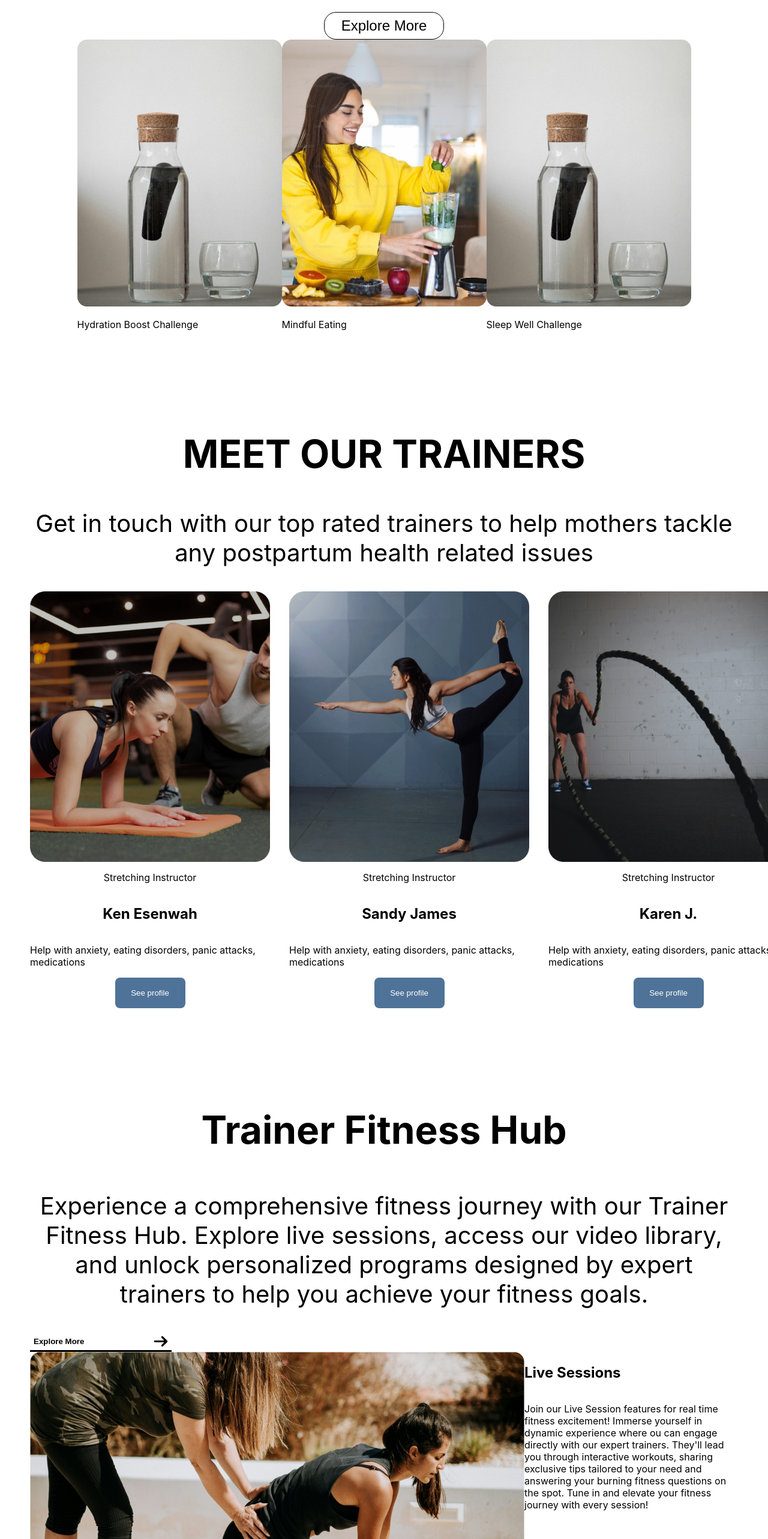
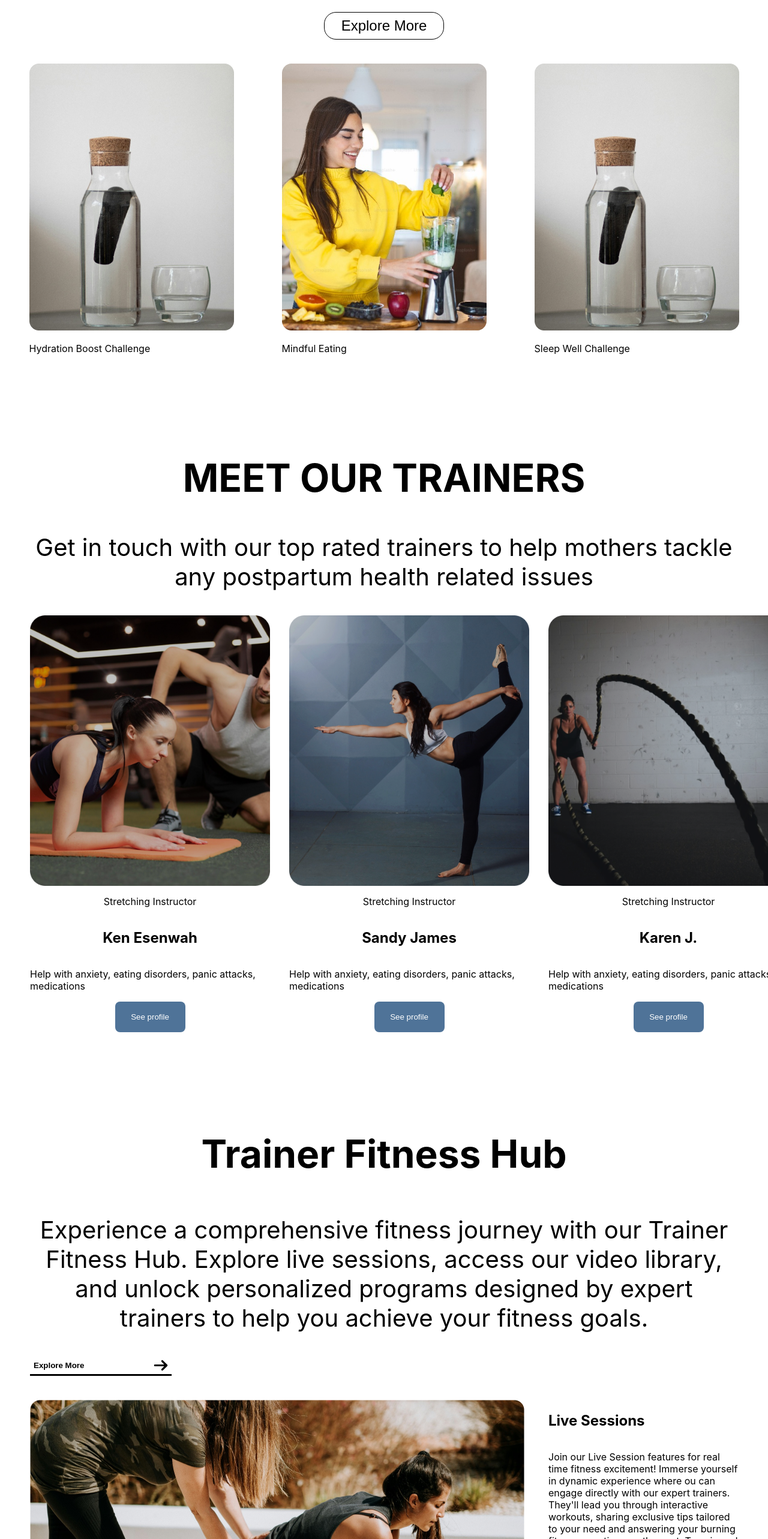
Before and after one commit to Walflower/fitmama, a React (Create React App) app: page / in a window 1280 px wide. Shown: the part 2807-5373 px from the top of the page at 60% size. Built offline with nearby package versions, Linux system fonts and the light colour scheme.

Commit message:
updating again

```diff
--- a/src/pages/Home/Home.jsx
+++ b/src/pages/Home/Home.jsx
@@ -286,7 +286,7 @@ export default function Home() {
       </section>
 
       {/**each question needs to be to span down and up */}
-      <section>
+      {/* <section>
         <h3>#FAQ</h3>
 
         <span>
@@ -307,7 +307,7 @@ export default function Home() {
           Is there a community engagement forum for Moms in Motion{" "}
           <img src={Plus} alt="plus sign" />
         </span>
-      </section>
+      </section> */}
     </div>
   );
 }
--- a/src/pages/Home/Home.module.css
+++ b/src/pages/Home/Home.module.css
@@ -148,6 +148,8 @@
 .challenges {
   display: flex;
   justify-content: space-between;
+  gap: 5rem;
+  padding-top: 2.5rem;
 }
 /* .challenge {
   width: 31%;
@@ -161,8 +163,11 @@
 .SectionThreeSub {
   display: flex;
   justify-content: space-evenly;
+  padding-top: 2.5rem;
 }
-
+.liveSession__pic {
+  padding-right: 2.5rem;
+}
 .liveSession__text {
   display: flex;
   flex-direction: column;
```
